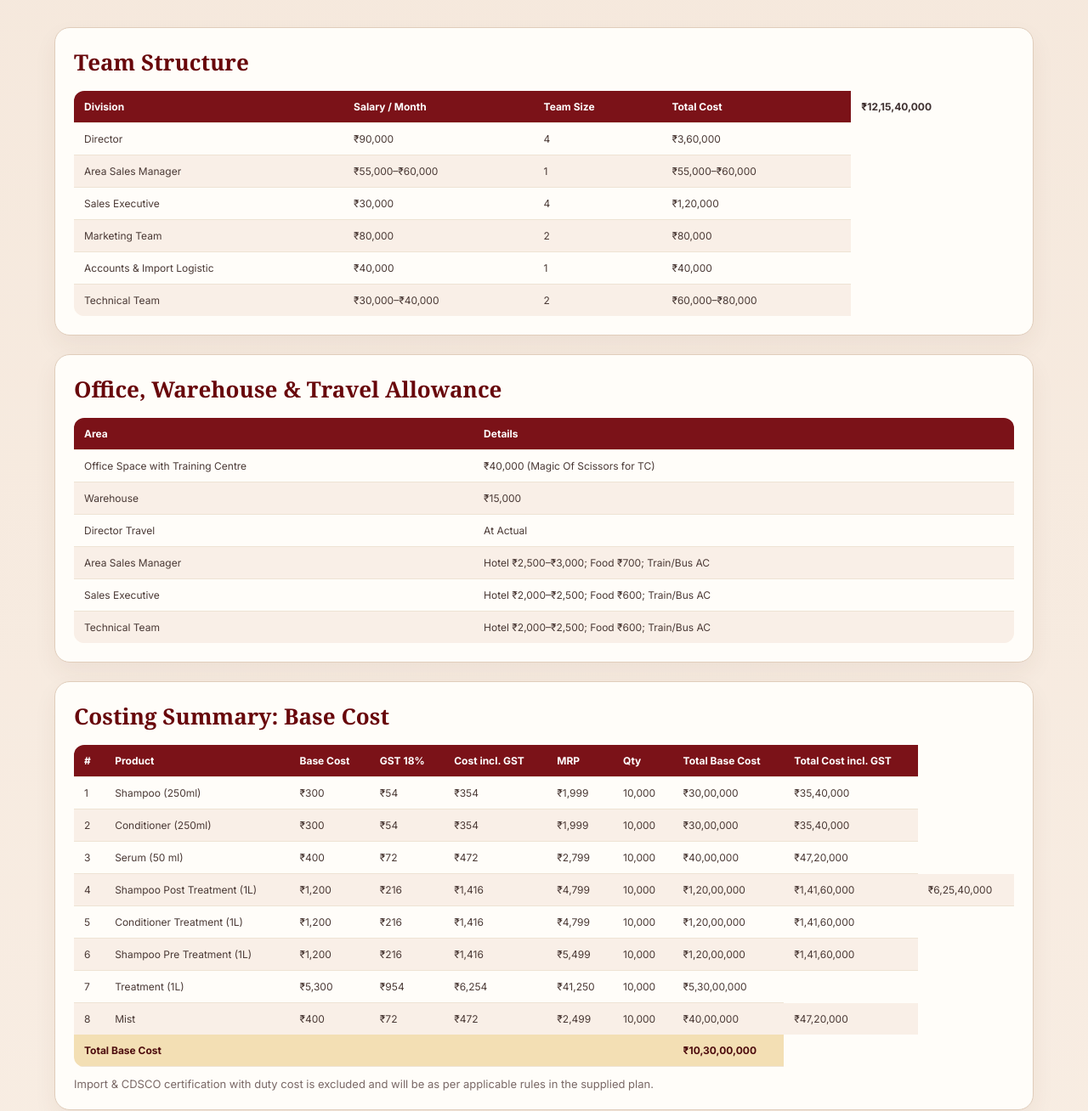
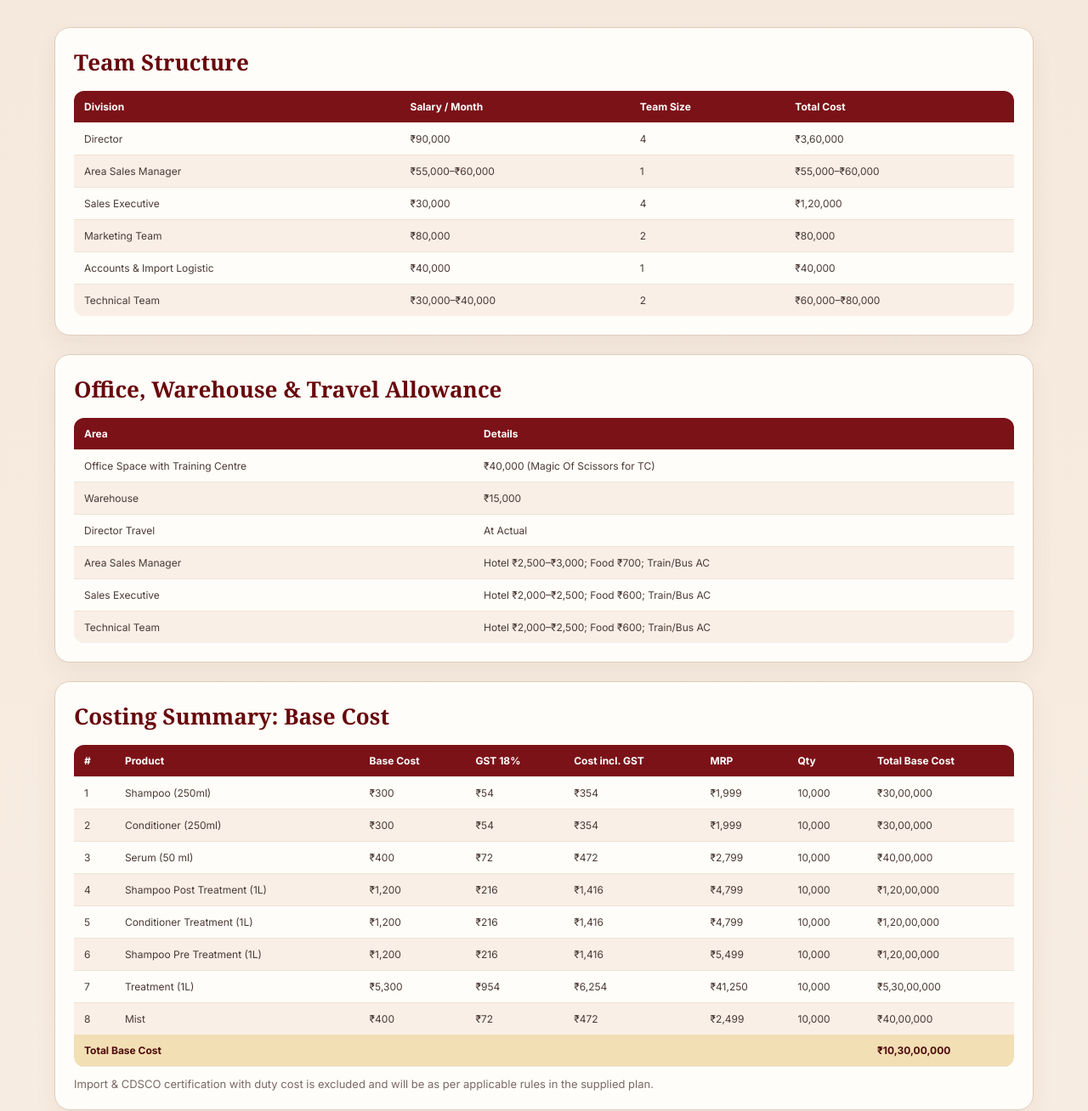
Before and after one commit to sachin4787/Brazora-Investor, a plain HTML site: page index.html in a window 1280 px wide. Shown: the part 8039-9347 px from the top of the page at 85% size. Drawn offline with nearby package versions, Linux system fonts and the light colour scheme.

Commit message:
Add files via upload

```diff
--- a/index.html
+++ b/index.html
@@ -352,14 +352,14 @@ The capital will be deployed to strengthen market penetration, channel productiv
     <section class="section financials" id="financials">
       <div class="section-head centered"><div><div class="section-kicker">BUSINESS PLAN</div><h2>Financial <em>overview.</em></h2><p>Tables below preserve the figures from the supplied Brazora PPT.</p></div></div>
 
-      <div class="data-card"><h3>Team Structure</h3><div class="table-wrap"><table><thead><tr><th>Division</th><th>Salary / Month</th><th>Team Size</th><th>Total Cost</th><td><strong>₹12,15,40,000</strong></td></tr></thead><tbody>
+      <div class="data-card"><h3>Team Structure</h3><div class="table-wrap"><table><thead><tr><th>Division</th><th>Salary / Month</th><th>Team Size</th><th>Total Cost</th></tr></thead><tbody>
       <tr><td>Director</td><td>₹90,000</td><td>4</td><td>₹3,60,000</td></tr><tr><td>Area Sales Manager</td><td>₹55,000–₹60,000</td><td>1</td><td>₹55,000–₹60,000</td></tr><tr><td>Sales Executive</td><td>₹30,000</td><td>4</td><td>₹1,20,000</td></tr><tr><td>Marketing Team</td><td>₹80,000</td><td>2</td><td>₹80,000</td></tr><tr><td>Accounts &amp; Import Logistic</td><td>₹40,000</td><td>1</td><td>₹40,000</td></tr><tr><td>Technical Team</td><td>₹30,000–₹40,000</td><td>2</td><td>₹60,000–₹80,000</td></tr>
       </tbody></table></div></div>
 
       <div class="data-card"><h3>Office, Warehouse &amp; Travel Allowance</h3><div class="table-wrap"><table><thead><tr><th>Area</th><th>Details</th></tr></thead><tbody><tr><td>Office Space with Training Centre</td><td>₹40,000 (Magic Of Scissors for TC)</td></tr><tr><td>Warehouse</td><td>₹15,000</td></tr><tr><td>Director Travel</td><td>At Actual</td></tr><tr><td>Area Sales Manager</td><td>Hotel ₹2,500–₹3,000; Food ₹700; Train/Bus AC</td></tr><tr><td>Sales Executive</td><td>Hotel ₹2,000–₹2,500; Food ₹600; Train/Bus AC</td></tr><tr><td>Technical Team</td><td>Hotel ₹2,000–₹2,500; Food ₹600; Train/Bus AC</td></tr></tbody></table></div></div>
 
-      <div class="data-card"><h3>Costing Summary: Base Cost</h3><div class="table-wrap"><table><thead><tr><th>#</th><th>Product</th><th>Base Cost</th><th>GST 18%</th><th>Cost incl. GST</th><th>MRP</th><th>Qty</th><th>Total Base Cost</th><th>Total Cost incl. GST</th></tr></thead><tbody>
-      <tr><td>1</td><td>Shampoo (250ml)</td><td>₹300</td><td>₹54</td><td>₹354</td><td>₹1,999</td><td>10,000</td><td>₹30,00,000</td><td>₹35,40,000</td></tr><tr><td>2</td><td>Conditioner (250ml)</td><td>₹300</td><td>₹54</td><td>₹354</td><td>₹1,999</td><td>10,000</td><td>₹30,00,000</td><td>₹35,40,000</td></tr><tr><td>3</td><td>Serum (50 ml)</td><td>₹400</td><td>₹72</td><td>₹472</td><td>₹2,799</td><td>10,000</td><td>₹40,00,000</td><td>₹47,20,000</td></tr><tr><td>4</td><td>Shampoo Post Treatment (1L)</td><td>₹1,200</td><td>₹216</td><td>₹1,416</td><td>₹4,799</td><td>10,000</td><td>₹1,20,00,000</td><td>₹1,41,60,000</td><td>₹6,25,40,000</td></tr><tr><td>5</td><td>Conditioner Treatment (1L)</td><td>₹1,200</td><td>₹216</td><td>₹1,416</td><td>₹4,799</td><td>10,000</td><td>₹1,20,00,000</td><td>₹1,41,60,000</td></tr><tr><td>6</td><td>Shampoo Pre Treatment (1L)</td><td>₹1,200</td><td>₹216</td><td>₹1,416</td><td>₹5,499</td><td>10,000</td><td>₹1,20,00,000</td><td>₹1,41,60,000</td></tr><tr><td>7</td><td>Treatment (1L)</td><td>₹5,300</td><td>₹954</td><td>₹6,254</td><td>₹41,250</td><td>10,000</td><td>₹5,30,00,000</td></tr><tr><td>8</td><td>Mist</td><td>₹400</td><td>₹72</td><td>₹472</td><td>₹2,499</td><td>10,000</td><td>₹40,00,000</td><td>₹47,20,000</td></tr>
+      <div class="data-card"><h3>Costing Summary: Base Cost</h3><div class="table-wrap"><table><thead><tr><th>#</th><th>Product</th><th>Base Cost</th><th>GST 18%</th><th>Cost incl. GST</th><th>MRP</th><th>Qty</th><th>Total Base Cost</th></tr></thead><tbody>
+      <tr><td>1</td><td>Shampoo (250ml)</td><td>₹300</td><td>₹54</td><td>₹354</td><td>₹1,999</td><td>10,000</td><td>₹30,00,000</td></tr><tr><td>2</td><td>Conditioner (250ml)</td><td>₹300</td><td>₹54</td><td>₹354</td><td>₹1,999</td><td>10,000</td><td>₹30,00,000</td></tr><tr><td>3</td><td>Serum (50 ml)</td><td>₹400</td><td>₹72</td><td>₹472</td><td>₹2,799</td><td>10,000</td><td>₹40,00,000</td></tr><tr><td>4</td><td>Shampoo Post Treatment (1L)</td><td>₹1,200</td><td>₹216</td><td>₹1,416</td><td>₹4,799</td><td>10,000</td><td>₹1,20,00,000</td></tr><tr><td>5</td><td>Conditioner Treatment (1L)</td><td>₹1,200</td><td>₹216</td><td>₹1,416</td><td>₹4,799</td><td>10,000</td><td>₹1,20,00,000</td></tr><tr><td>6</td><td>Shampoo Pre Treatment (1L)</td><td>₹1,200</td><td>₹216</td><td>₹1,416</td><td>₹5,499</td><td>10,000</td><td>₹1,20,00,000</td></tr><tr><td>7</td><td>Treatment (1L)</td><td>₹5,300</td><td>₹954</td><td>₹6,254</td><td>₹41,250</td><td>10,000</td><td>₹5,30,00,000</td></tr><tr><td>8</td><td>Mist</td><td>₹400</td><td>₹72</td><td>₹472</td><td>₹2,499</td><td>10,000</td><td>₹40,00,000</td></tr>
       </tbody><tfoot><tr><th colspan="7">Total Base Cost</th><th>₹10,30,00,000</th></tr></tfoot></table></div><p class="table-note">Import &amp; CDSCO certification with duty cost is excluded and will be as per applicable rules in the supplied plan.</p></div>
 
       <div class="data-card"><h3>Monthly Business Expectation</h3><div class="table-wrap"><table><thead><tr><th>Product</th><th>Qty</th><th>Discounted Rate</th><th>Total Sales Value</th><th>Base Cost incl. GST</th><th>Total Base Cost</th></tr></thead><tbody>
```
